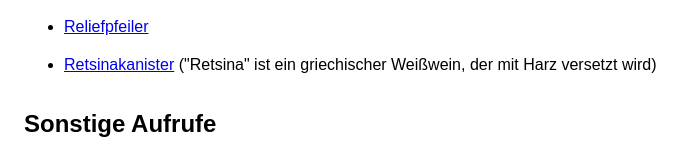
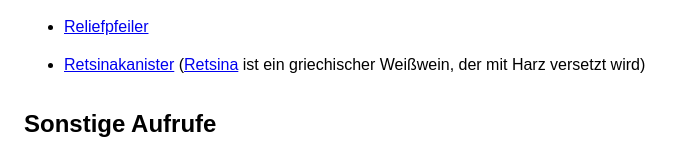
Before and after one commit to MDecker-MobileComputing/Nodejs_Express_Palindromchecker, a website: page public/index.html in a window 1280 px wide. Shown: the part 300-446 px from the top of the page, without its empty margins (0-694 px from the left). Drawn offline with Linux system fonts and the light colour scheme.

Commit message:
Update index.html

```diff
--- a/public/index.html
+++ b/public/index.html
@@ -17,7 +17,8 @@
     <li><a href="api/v1/palindromcheck/Rentner"         target="_blank">Rentner</a></li>
     <li><a href="api/v1/palindromcheck/Regallager"      target="_blank">Regallager</a></li>
     <li><a href="api/v1/palindromcheck/Reliefpfeiler"   target="_blank">Reliefpfeiler</a></li>
-    <li><a href="api/v1/palindromcheck/Retsinakanister" target="_blank">Retsinakanister</a> ("Retsina" ist ein griechischer Weißwein, der mit Harz versetzt wird)</li>
+    <li><a href="api/v1/palindromcheck/Retsinakanister" target="_blank">Retsinakanister</a>
+        (<a href="https://de.wikipedia.org/wiki/Retsina" target="_blank">Retsina</a> ist ein griechischer Weißwein, der mit Harz versetzt wird)</li>
   </ul>
 
   <h2>Sonstige Aufrufe</h2>
```
